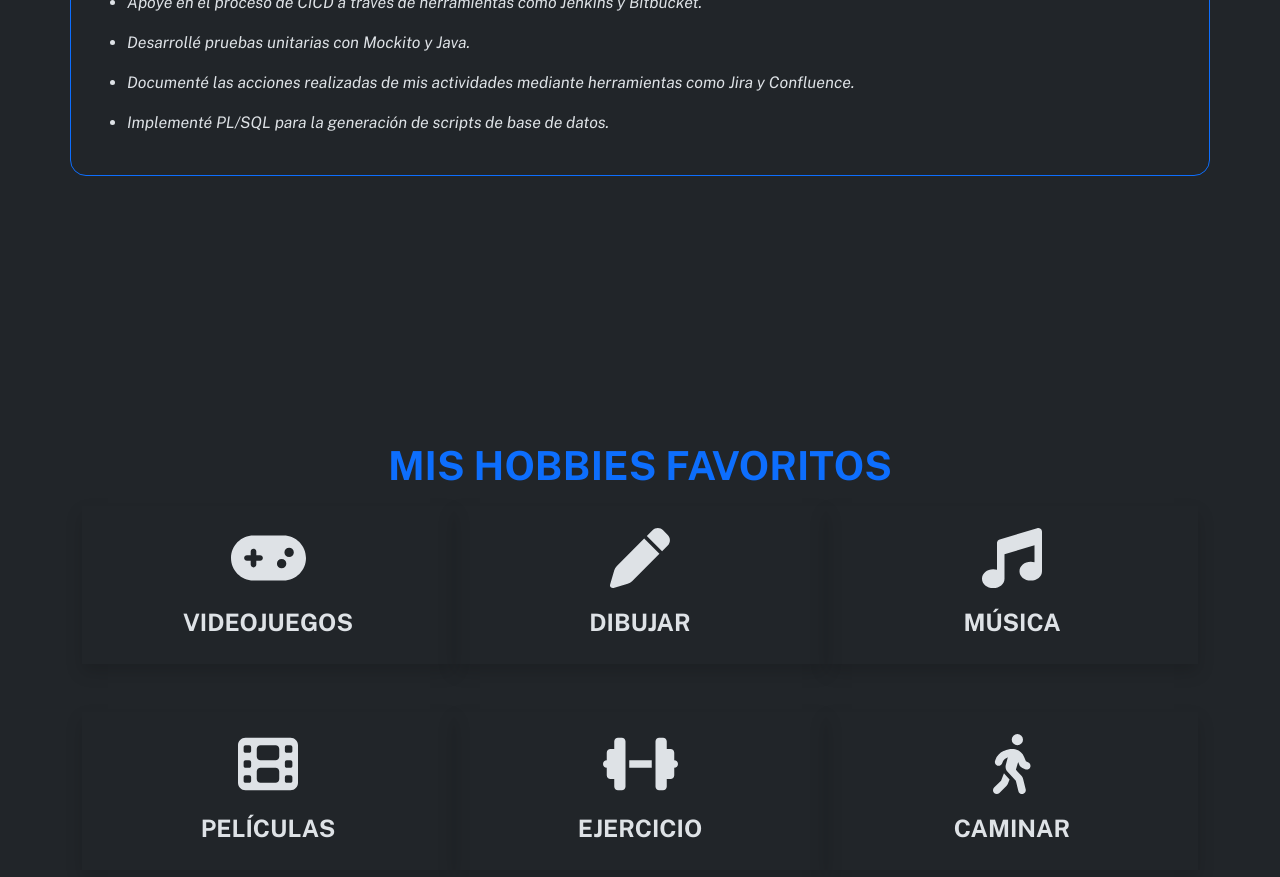
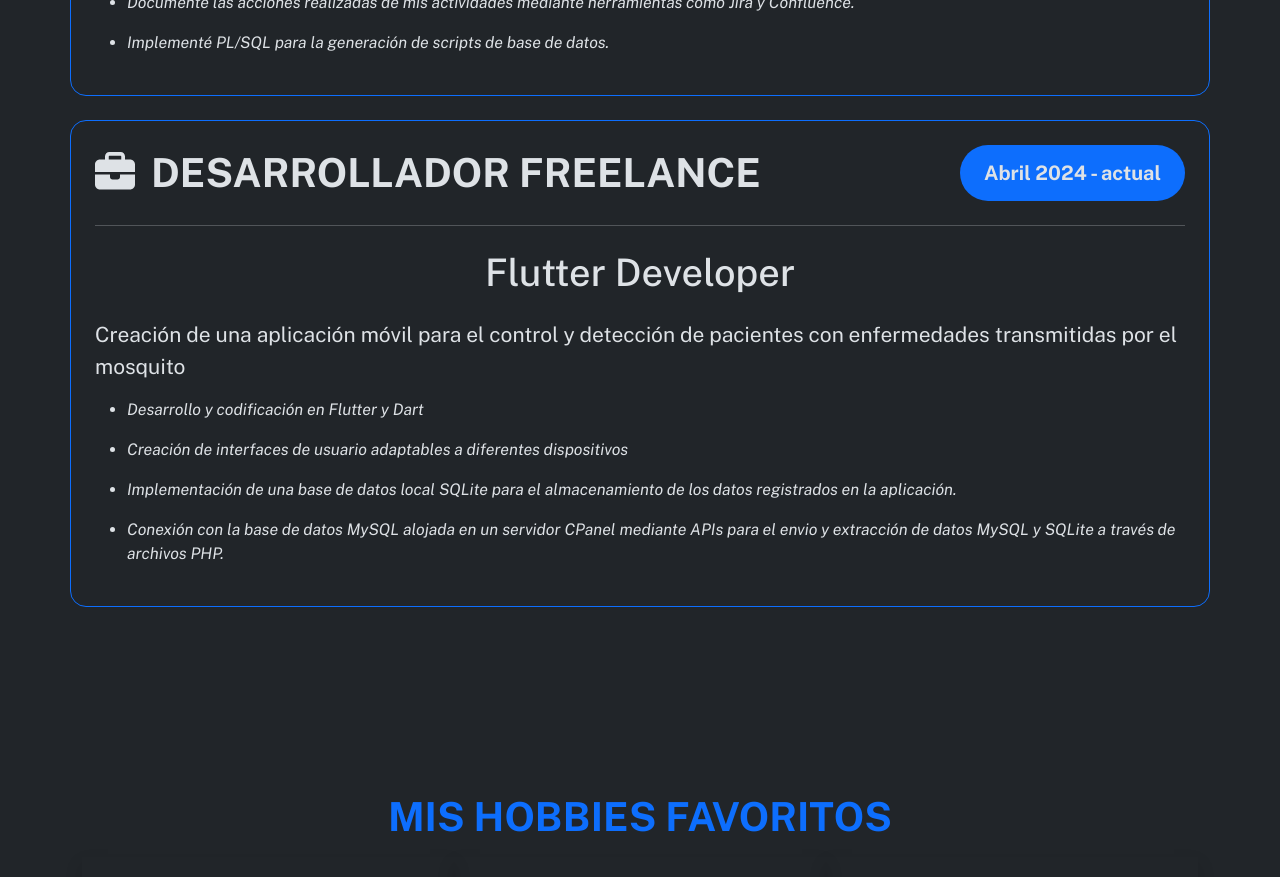
Before and after one commit to BryanGarcia25/Portafolio_Personal_Web, an Angular app: page /about in a window 1280 px wide. Shown: the part 1320-2197 px from the top of the page. Built offline with nearby package versions, Linux system fonts and the light colour scheme.

Commit message:
Add new experience

```diff
--- a/src/app/components/about/about.component.html
+++ b/src/app/components/about/about.component.html
@@ -40,6 +40,30 @@
                 </li>
             </ul>
         </div>
+
+        <div class="container p-4 border border-primary rounded-4 mb-4">
+            <div class="d-flex flex-lg-row flex-md-row flex-column justify-content-between align-items-center">
+                <h1 class="text-uppercase fw-bold"> <fa-icon [icon]="iconJob" class="me-3"></fa-icon>Desarrollador Freelance</h1>
+                <h5 class="bg-primary px-lg-4 py-lg-3 px-md-3 py-md-2 px-3 py-2 rounded-5 fw-bold">Abril 2024 - actual</h5>
+            </div>
+            <hr>
+            <h2 class="my-4 text-center">Flutter Developer</h2>
+            <p>Creación de una aplicación móvil para el control y detección de pacientes con enfermedades transmitidas por el mosquito</p>
+            <ul class="fst-italic">
+                <li>
+                    <p>Desarrollo y codificación en Flutter y Dart</p>
+                </li>
+                <li>
+                    <p>Creación de interfaces de usuario adaptables a diferentes dispositivos</p>
+                </li>
+                <li>
+                    <p>Implementación de una base de datos local SQLite para el almacenamiento de los datos registrados en la aplicación.</p>
+                </li>
+                <li>
+                    <p>Conexión con la base de datos MySQL alojada en un servidor CPanel mediante APIs para el envio y extracción de datos MySQL y SQLite a través de archivos PHP.</p>
+                </li>
+            </ul>
+        </div>
     </div>
 </section>
 
```
